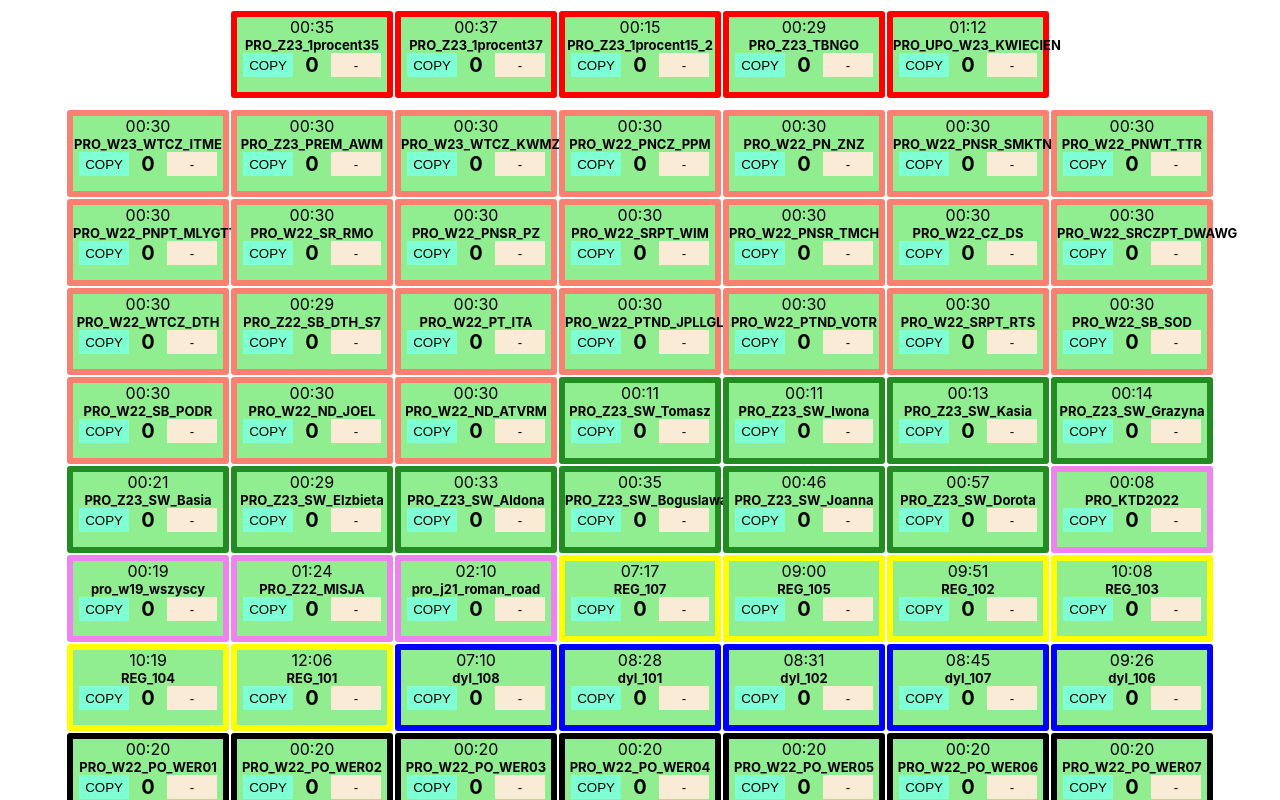
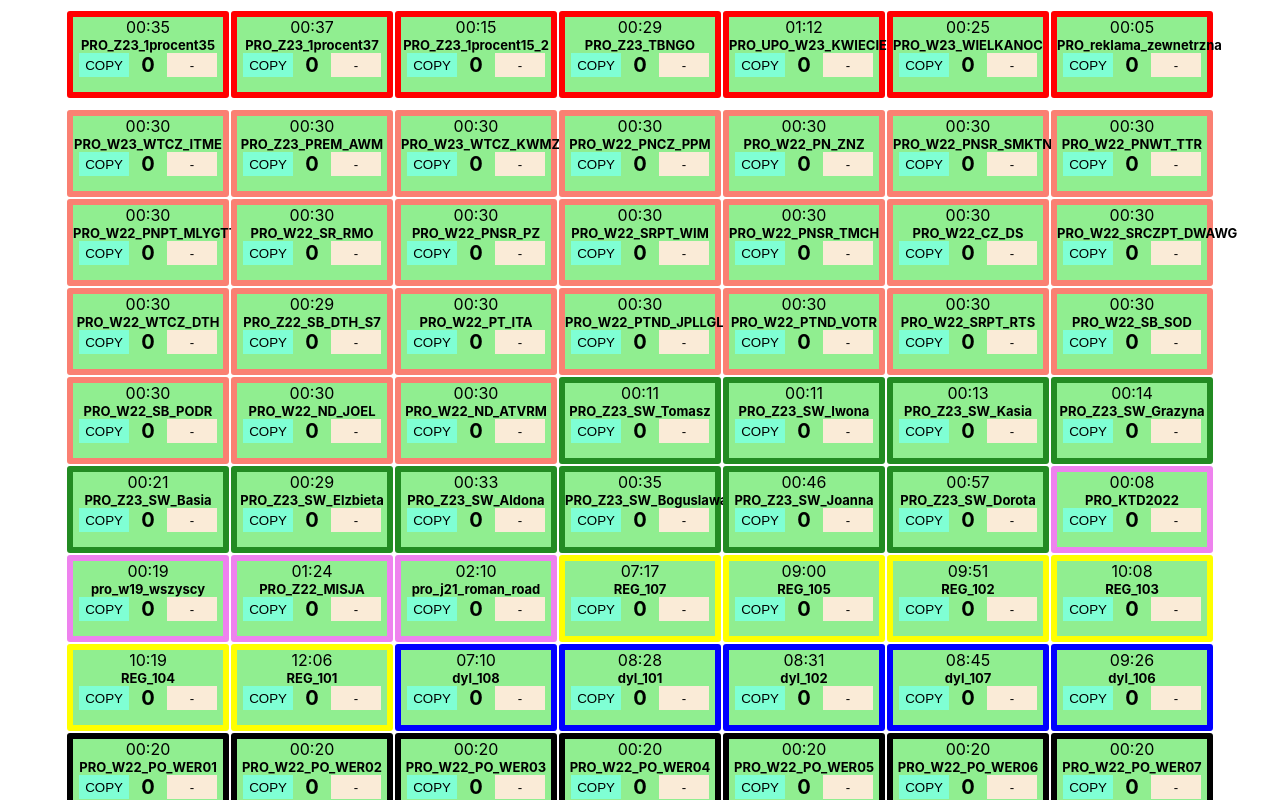
Before and after one commit to NorthWillov/rand-prog, a React (Create React App) app: page / in a window 1280 px wide. Shown: the top 800 px of the page. Built offline with nearby package versions, Linux system fonts and the light colour scheme; the HTML template or start-up script is replaced by a standard one.

Commit message:
Add progs

```diff
--- a/src/db.js
+++ b/src/db.js
@@ -14,6 +14,18 @@ export default {
       program: "PRO_UPO_W23_KWIECIEN",
       counter: 0,
       duration: "01:12",
+    },
+    {
+      id: 2007,
+      program: "PRO_W23_WIELKANOC",
+      counter: 0,
+      duration: "00:25",
+    },
+    {
+      id: 2008,
+      program: "PRO_reklama_zewnetrzna",
+      counter: 0,
+      duration: "00:05",
     },
   ],
 
```
